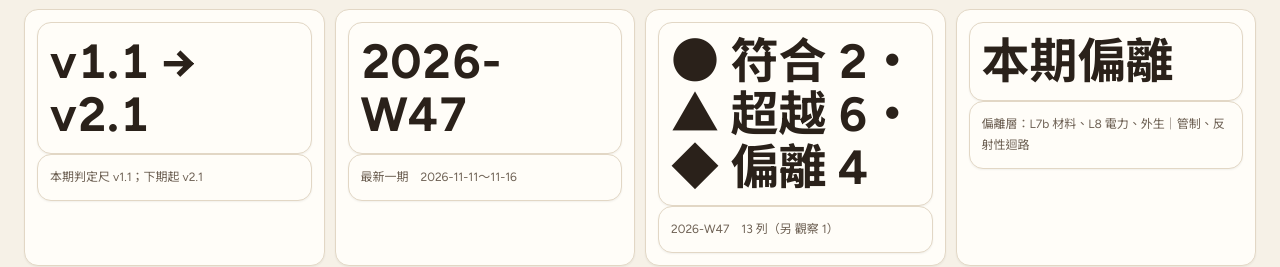
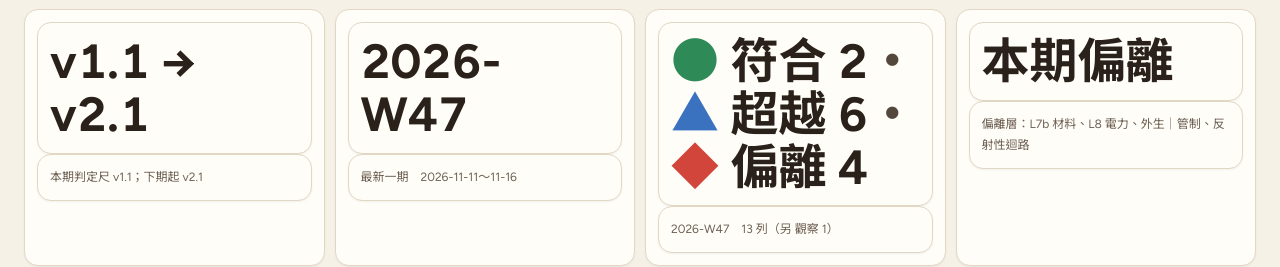
Before and after one commit to derekinyp/r-pftlgllrljsv, a plain HTML site: page o.html in a window 1280 px wide. Shown: the part 279-546 px from the top of the page. Drawn offline with Linux system fonts and the light colour scheme.

Commit message:
content: 接上 1.2.1 KPI 形狀燈色、favicon，並統一 q 頁配套層用語
振達 11/21 10:11 核准：o 頁 KPI 形狀依規範 1.2.1 上色（文字不變）；六頁加上品牌圖示；q.html 配套層例子改為光模組、PCB、液冷。zd-components.css 換 1.2.1（只新增多餘的 .zd-kpi-mark*）。舊 CSS 與已刊 W39–W47 不動。

```diff
--- a/b.html
+++ b/b.html
@@ -5,6 +5,11 @@
 <meta name="viewport" content="width=device-width, initial-scale=1">
 <meta name="robots" content="noindex,nofollow">
 <title>現行基準表 v2.1</title>
+<link rel="icon" href="favicon.ico" sizes="48x48">
+<link rel="icon" href="icons/favicon.svg" type="image/svg+xml">
+<link rel="apple-touch-icon" href="icons/apple-touch-icon.png">
+<link rel="manifest" href="site.webmanifest">
+<meta name="theme-color" content="#6B4A2E">
 <link rel="stylesheet" href="fonts/fonts.css">
 <link rel="stylesheet" href="css/zd-tokens.css">
 <link rel="stylesheet" href="css/zd-components.css">
--- a/css/zd-components.css
+++ b/css/zd-components.css
@@ -1,4 +1,4 @@
-/* zd-components.css —— 振達設計規範 Workshop 1.2.0 components.css 的站用副本，只在 <body class="zd"> 內生效。定稿 */
+/* zd-components.css —— 振達設計規範 Workshop 1.2.1 components.css 的站用副本，只在 <body class="zd"> 內生效。待振達核准，未核准前勿接線 */
 /* 振達設計規範 Workshop 1.0.0 —— 網站元件（純 CSS，不綁框架）
    引用順序：fonts/fonts.css → tokens/tokens.css → components/components.css
    規則：只用 tokens.css 的 semantic 變數；不得寫死色碼與字級（tools/check.py 會查）。
@@ -65,6 +65,17 @@ body.zd{margin:0;background:var(--color-surface-canvas);color:var(--color-text-d
 .zd-signal--off{color:var(--color-signal-off-text);background:var(--color-signal-off-bg)}    .zd-signal--off::before{content:"◆";content:"◆" / "";color:var(--color-signal-off-solid)}
 .zd-signal--watch{color:var(--color-signal-watch-text);background:var(--color-signal-watch-bg)} .zd-signal--watch::before{content:"◐";content:"◐" / "";color:var(--color-signal-watch-solid)}
 .zd-signal--na{color:var(--color-signal-na-text);background:var(--color-signal-na-bg)}       .zd-signal--na::before{content:"○";content:"○" / "";color:var(--color-signal-na-solid)}
+/* KPI 件數形狀（1.2.1）：形狀各自帶燈號 solid 色、文字維持內文色；形狀用 aria-hidden 的 span，讀屏只讀文字。
+   <span class="zd-kpi-mark zd-kpi-mark--ok"><span class="zd-kpi-mark__shape" aria-hidden="true">●</span> 符合 2</span>
+   修飾：--ok ●（符合／g）、--up ▲（超越／b）、--off ◆（偏離／r）、--watch ◐（觀察／a）、--na ○（不判／n）。不改字級，跟隨所在元素。 */
+.zd-kpi-mark{white-space:nowrap;color:inherit}
+.zd-kpi-mark__shape{display:inline-block;line-height:1} /* 形狀與文字間的空格留在文字節點（" 符合 2"），textContent 與現行字串逐字相同 */
+.zd-kpi-mark--ok .zd-kpi-mark__shape{color:var(--color-signal-ok-solid)}
+.zd-kpi-mark--up .zd-kpi-mark__shape{color:var(--color-signal-up-solid)}
+.zd-kpi-mark--off .zd-kpi-mark__shape{color:var(--color-signal-off-solid)}
+.zd-kpi-mark--watch .zd-kpi-mark__shape{color:var(--color-signal-watch-solid)}
+.zd-kpi-mark--na .zd-kpi-mark__shape{color:var(--color-signal-na-solid)}
+.zd-kpi-mark__sep{color:var(--color-text-muted)}
 .zd-tone-ok{--zd-tone:var(--color-signal-ok-solid)} .zd-tone-up{--zd-tone:var(--color-signal-up-solid)} .zd-tone-off{--zd-tone:var(--color-signal-off-solid)}
 .zd-tone-watch{--zd-tone:var(--color-signal-watch-solid)} .zd-tone-na{--zd-tone:var(--color-signal-na-solid)}
 .zd-legend{display:flex;flex-wrap:wrap;gap:var(--space-2);list-style:none;margin:0 0 var(--space-3);padding:0}
--- a/js/o.js
+++ b/js/o.js
@@ -15,6 +15,19 @@
   }
   function copy() {
     return window.SITE_COPY || {};
+  }
+
+  /* 形狀各自帶燈號色，文字與現行字串逐字相同（KPI-MARKS.md / 規範 1.2.1）。 */
+  function kpiMarks(counts) {
+    var items = [['ok', '●', '符合 ', counts.g], ['up', '▲', '超越 ', counts.b], ['off', '◆', '偏離 ', counts.r]];
+    var frag = document.createDocumentFragment();
+    items.forEach(function (it, i) {
+      if (i) { var sep = document.createElement('span'); sep.className = 'zd-kpi-mark__sep'; sep.textContent = '・'; frag.appendChild(sep); }
+      var m = document.createElement('span'); m.className = 'zd-kpi-mark zd-kpi-mark--' + it[0];
+      var sh = document.createElement('span'); sh.className = 'zd-kpi-mark__shape'; sh.setAttribute('aria-hidden', 'true'); sh.textContent = it[1];
+      m.appendChild(sh); m.appendChild(document.createTextNode(' ' + it[2] + it[3])); frag.appendChild(m);
+    });
+    return frag;
   }
 
   function renderKpi() {
@@ -51,7 +64,7 @@
     }
     var card3 = el('div');
     if (data && iss && data.issueId === iss.id && layers.length) {
-      card3.appendChild(el('div', 'v', '● 符合 ' + counts.g + '・▲ 超越 ' + counts.b + '・◆ 偏離 ' + counts.r));
+      var v = el('div', 'v', ''); v.appendChild(kpiMarks(counts)); card3.appendChild(v);
       var extra = [];
       if (counts.a) extra.push('觀察 ' + counts.a);
       if (counts.n) extra.push('不判 ' + counts.n);
@@ -81,10 +94,14 @@
       if (iss) bits.push(iss.id);
       bits.push(ruler.v);
       if (data && iss && data.issueId === iss.id && layers.length) {
-        bits.push('● 符合 ' + counts.g + '・▲ 超越 ' + counts.b + '・◆ 偏離 ' + counts.r);
+        bits.push(kpiMarks(counts));
         if (redNames.length) bits.push('偏離：' + redNames.join('、'));
       }
-      compact.textContent = bits.join('　');
+      compact.textContent = '';
+      bits.forEach(function (p, i) {
+        if (i) compact.appendChild(document.createTextNode('　'));
+        compact.appendChild(typeof p === 'string' ? document.createTextNode(p) : p);
+      });
     }
   }
 
--- a/o.html
+++ b/o.html
@@ -5,6 +5,11 @@
 <meta name="viewport" content="width=device-width, initial-scale=1">
 <meta name="robots" content="noindex,nofollow">
 <title>綜覽</title>
+<link rel="icon" href="favicon.ico" sizes="48x48">
+<link rel="icon" href="icons/favicon.svg" type="image/svg+xml">
+<link rel="apple-touch-icon" href="icons/apple-touch-icon.png">
+<link rel="manifest" href="site.webmanifest">
+<meta name="theme-color" content="#6B4A2E">
 <link rel="stylesheet" href="fonts/fonts.css">
 <link rel="stylesheet" href="css/zd-tokens.css">
 <link rel="stylesheet" href="css/zd-components.css">
```
Also changed, not shown: index.html (+5 -0 lines), m.html (+5 -0 lines), q.html (+6 -1 lines), t.html (+7 -1 lines), favicon.ico (added), icons/apple-touch-icon.png (added), icons/favicon.svg (added), icons/icon-192.png (added), icons/icon-512.png (added), icons/icon-maskable-512.png (added), site.webmanifest (added).
